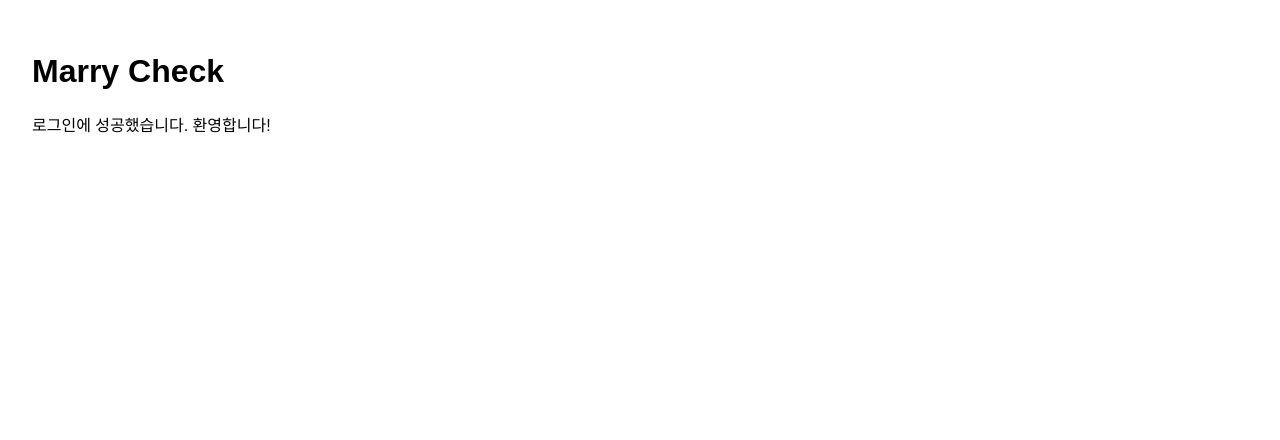
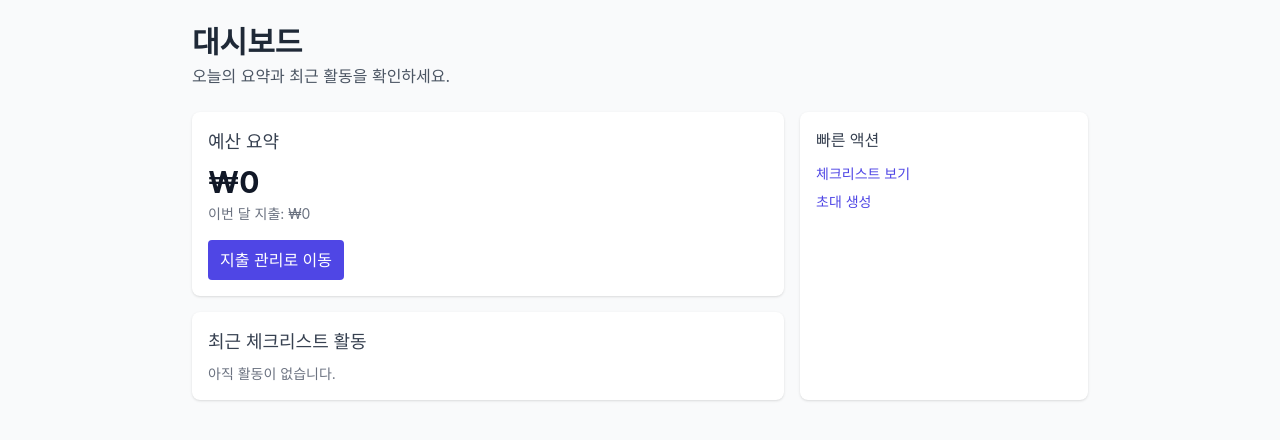
Before and after one commit to YangSaekyul/marry-check, a Next.js app in the folder frontend/: page / in a window 1280 px wide. Shown: the top 440 px of the page. Built offline with nearby package versions, Linux system fonts and the light colour scheme; sample sign-in values are in the browser's storage.

Commit message:
작업: Tailwind 설정 추가 및 대시보드·예산 페이지 구현

```diff
--- a/frontend/pages/_app.js
+++ b/frontend/pages/_app.js
@@ -1,5 +1,7 @@
 import {useEffect} from 'react'
 import {useRouter} from 'next/router'
+
+import '../styles/globals.css'
 
 function MyApp({Component, pageProps}) {
   const router = useRouter()
--- /dev/null
+++ b/frontend/pages/budget.js
@@ -0,0 +1,60 @@
+import {useState} from 'react'
+
+export default function Budget() {
+  const [isOpen, setIsOpen] = useState(false)
+
+  return (
+    <div className="min-h-screen bg-gray-50 p-6">
+      <header className="max-w-4xl mx-auto mb-6">
+        <h1 className="text-2xl font-bold">지출 관리</h1>
+        <p className="text-gray-600 mt-1">예산을 추가하고 지출을 추적하세요.</p>
+      </header>
+
+      <main className="max-w-4xl mx-auto">
+        <div className="bg-white rounded-lg shadow p-4 mb-4 flex items-center justify-between">
+          <div>
+            <h2 className="text-lg font-medium">총 예산</h2>
+            <p className="text-2xl font-bold mt-1">₩0</p>
+          </div>
+          <div>
+            <button
+              onClick={() => setIsOpen(true)}
+              className="bg-indigo-600 text-white px-3 py-2 rounded"
+            >
+              지출 추가
+            </button>
+          </div>
+        </div>
+
+        <div className="bg-white rounded-lg shadow p-4">
+          <h3 className="font-medium">지출 내역</h3>
+          <p className="text-sm text-gray-500 mt-2">아직 기록이 없습니다.</p>
+        </div>
+      </main>
+
+      {isOpen && (
+        <div className="fixed inset-0 bg-black/50 flex items-center justify-center">
+          <div className="bg-white rounded-lg p-6 w-full max-w-md">
+            <h4 className="text-lg font-medium">지출 추가</h4>
+            <form className="mt-4 space-y-3" onSubmit={(e) => { e.preventDefault(); setIsOpen(false) }}>
+              <div>
+                <label className="block text-sm text-gray-600">설명</label>
+                <input className="w-full border rounded px-2 py-1 mt-1" />
+              </div>
+              <div>
+                <label className="block text-sm text-gray-600">금액</label>
+                <input className="w-full border rounded px-2 py-1 mt-1" />
+              </div>
+              <div className="flex justify-end gap-2">
+                <button type="button" onClick={() => setIsOpen(false)} className="px-3 py-2 rounded border">취소</button>
+                <button type="submit" className="px-3 py-2 rounded bg-indigo-600 text-white">저장</button>
+              </div>
+            </form>
+          </div>
+        </div>
+      )}
+    </div>
+  )
+}
+
+Budget.requiresAuth = true
--- a/frontend/pages/index.js
+++ b/frontend/pages/index.js
@@ -1,10 +1,50 @@
-export default function Home() {
+import Link from 'next/link'
+
+export default function Dashboard() {
   return (
-    <main style={{ fontFamily: 'Arial, sans-serif', padding: 24 }}>
-      <h1>Marry Check</h1>
-      <p>로그인에 성공했습니다. 환영합니다!</p>
-    </main>
+    <div className="min-h-screen bg-gray-50 p-6">
+      <header className="max-w-4xl mx-auto mb-6">
+        <h1 className="text-3xl font-bold text-gray-800">대시보드</h1>
+        <p className="text-gray-600 mt-1">오늘의 요약과 최근 활동을 확인하세요.</p>
+      </header>
+
+      <main className="max-w-4xl mx-auto grid grid-cols-1 md:grid-cols-3 gap-4">
+        <div className="col-span-2 grid grid-cols-1 gap-4">
+          <div className="bg-white rounded-lg shadow p-4">
+            <h2 className="text-lg font-medium text-gray-700">예산 요약</h2>
+            <p className="text-3xl font-bold mt-2">₩0</p>
+            <p className="text-sm text-gray-500 mt-1">이번 달 지출: ₩0</p>
+            <div className="mt-4">
+              <Link href="/budget">
+                <a className="inline-block bg-indigo-600 text-white px-3 py-2 rounded">지출 관리로 이동</a>
+              </Link>
+            </div>
+          </div>
+
+          <div className="bg-white rounded-lg shadow p-4">
+            <h2 className="text-lg font-medium text-gray-700">최근 체크리스트 활동</h2>
+            <p className="text-sm text-gray-500 mt-2">아직 활동이 없습니다.</p>
+          </div>
+        </div>
+
+        <aside className="bg-white rounded-lg shadow p-4">
+          <h3 className="text-md font-medium text-gray-700">빠른 액션</h3>
+          <ul className="mt-3 space-y-2 text-sm">
+            <li>
+              <Link href="/checklist">
+                <a className="text-indigo-600">체크리스트 보기</a>
+              </Link>
+            </li>
+            <li>
+              <Link href="/invite">
+                <a className="text-indigo-600">초대 생성</a>
+              </Link>
+            </li>
+          </ul>
+        </aside>
+      </main>
+    </div>
   )
 }
-// 이 페이지는 로그인이 필요하다는 깃발 꽂기
-Home.requiresAuth = true;
+
+Dashboard.requiresAuth = true
--- /dev/null
+++ b/frontend/postcss.config.js
@@ -0,0 +1,6 @@
+module.exports = {
+  plugins: {
+    tailwindcss: {},
+    autoprefixer: {}
+  }
+}
--- /dev/null
+++ b/frontend/styles/globals.css
@@ -0,0 +1,11 @@
+@tailwind base;
+@tailwind components;
+@tailwind utilities;
+
+html, body, #__next {
+  height: 100%;
+}
+
+body {
+  @apply bg-gray-50 text-gray-900 font-display;
+}
--- /dev/null
+++ b/frontend/tailwind.config.js
@@ -0,0 +1,18 @@
+module.exports = {
+  content: [
+    './pages/**/*.{js,ts,jsx,tsx}',
+    './components/**/*.{js,ts,jsx,tsx}',
+    './app/**/*.{js,ts,jsx,tsx}'
+  ],
+  theme: {
+    extend: {
+      colors: {
+        primary: '#f04299'
+      },
+      fontFamily: {
+        display: ['Plus Jakarta Sans', 'Inter', 'system-ui']
+      }
+    }
+  },
+  plugins: []
+}
```
